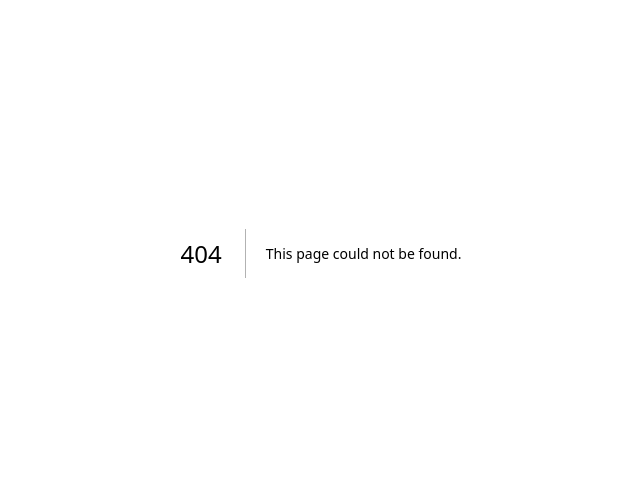
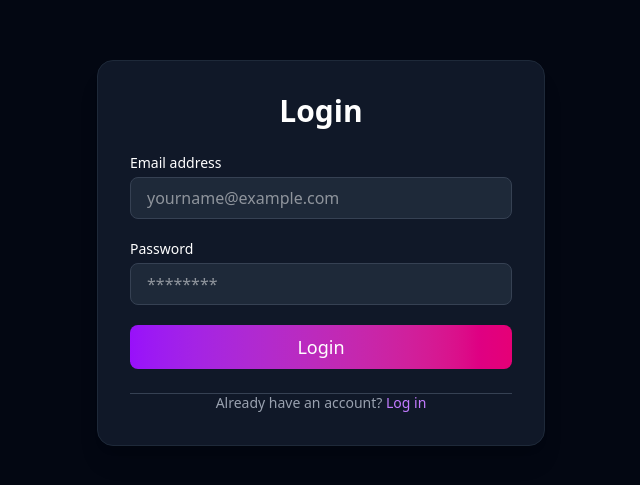
Before and after one commit to DavidLC578/valorlink, a Next.js app: page /auth/signin in a window 1280 px wide. Before the commit this address had no page. Shown: the part 147-632 px from the top of the page, without its empty margins (319-959 px from the left). Built offline with nearby package versions, Linux system fonts and the light colour scheme.

Commit message:
feat: user authentication with next-auth

```diff
--- /dev/null
+++ b/src/app/api/auth/[...nextauth]/route.js
@@ -0,0 +1,50 @@
+import NextAuth from "next-auth";
+import CredentialsProvider from "next-auth/providers/credentials";
+import db from '@/libs/db'
+import bcrypt from 'bcrypt'
+
+export const authOptions = {
+    // adapter: PrismaAdapter(db),
+    // session: {
+    //     strategy: "jwt",
+    // },
+    providers: [
+        CredentialsProvider({
+            name: "Credentials",
+            credentials: {
+                email: { label: "Email", type: "text", placeholder: "jsmith" },
+                password: { label: "Password", type: "password", placeholder: "*****" },
+            },
+            async authorize(credentials, req) {
+                console.log(credentials)
+
+                const userFound = await db.user.findUnique({
+                    where: {
+                        email: credentials.email
+                    }
+                })
+
+                if (!userFound) throw new Error('No user found')
+
+                console.log(userFound)
+
+                const matchPassword = await bcrypt.compare(credentials.password, userFound.password)
+
+                if (!matchPassword) throw new Error('Wrong password')
+
+                return {
+                    id: userFound.id,
+                    name: userFound.username,
+                    email: userFound.email,
+                }
+            },
+        }),
+    ],
+    pages: {
+        signIn: "/auth/signin",
+    }
+};
+
+const handler = NextAuth(authOptions);
+
+export { handler as GET, handler as POST };
--- /dev/null
+++ b/src/app/auth/signin/page.tsx
@@ -0,0 +1,88 @@
+'use client'
+import { User } from "@/interfaces/interface";
+import { useState } from "react";
+import Link from "next/link";
+import { useForm } from "react-hook-form";
+import { signIn } from "next-auth/react";
+import { useRouter } from "next/navigation";
+
+export default function SignIn() {
+    const { register, handleSubmit } = useForm<User>();
+    const router = useRouter()
+    const [error, setError] = useState<string | null>(null)
+
+    const onSubmit = async (data: User) => {
+        const res = await signIn("credentials", {
+            email: data.email,
+            password: data.password,
+            redirect: false,
+        });
+
+        console.log(res)
+        if (res && res.error) {
+            setError(res.error)
+        } else {
+            // router.push('/dashboard')
+            // router.refresh()
+            console.log("Success")
+        }
+    };
+    return (
+        <main className="min-h-screen flex items-center justify-center px-4">
+            <div className="w-full max-w-md bg-gray-900 border border-gray-800 p-8 rounded-2xl shadow-xl">
+                <h2 className="text-3xl font-bold mb-6 text-center">
+                    Login
+                </h2>
+
+                <form className="space-y-5" onSubmit={handleSubmit(onSubmit)}>
+                    <div>
+                        <label className="block text-sm font-medium mb-1">Email address</label>
+                        <input
+                            type="email"
+                            className="w-full px-4 py-2 bg-gray-800 text-white border border-gray-700 rounded-lg focus:outline-none focus:ring-2 focus:ring-purple-600"
+                            placeholder="yourname@example.com"
+                            {...register("email", {
+                                required: {
+                                    value: true,
+                                    message: "Email is required",
+                                },
+                            })}
+                        />
+                    </div>
+
+                    <div>
+                        <label className="block text-sm font-medium mb-1">Password</label>
+                        <input
+                            type="password"
+                            className="w-full px-4 py-2 bg-gray-800 text-white border border-gray-700 rounded-lg focus:outline-none focus:ring-2 focus:ring-purple-600"
+                            placeholder="********"
+                            {...register("password", {
+                                required: {
+                                    value: true,
+                                    message: "Password is required",
+                                },
+                            })}
+                        />
+                    </div>
+
+                    <button
+                        type="submit"
+                        className="w-full bg-gradient-to-r from-purple-600 to-pink-600 hover:from-purple-700 hover:to-pink-700 text-white py-2 rounded-lg text-lg transition-all"
+                    >
+                        Login
+                    </button>
+                </form>
+
+                <div className="relative my-6">
+                    <div className="absolute inset-0 flex items-center">
+                        <div className="w-full border-t border-gray-700"></div>
+                    </div>
+                </div>
+                <p className="mt-6 text-sm text-center text-gray-400">
+                    Already have an account?{" "}
+                    <Link href="/auth/signin" className="text-purple-400 hover:underline">Log in</Link>
+                </p>
+            </div>
+        </main>
+    )
+}
--- /dev/null
+++ b/src/middleware.js
@@ -0,0 +1,3 @@
+export { default } from "next-auth/middleware";
+
+export const config = { matcher: ["/home/:path*"] }
```
